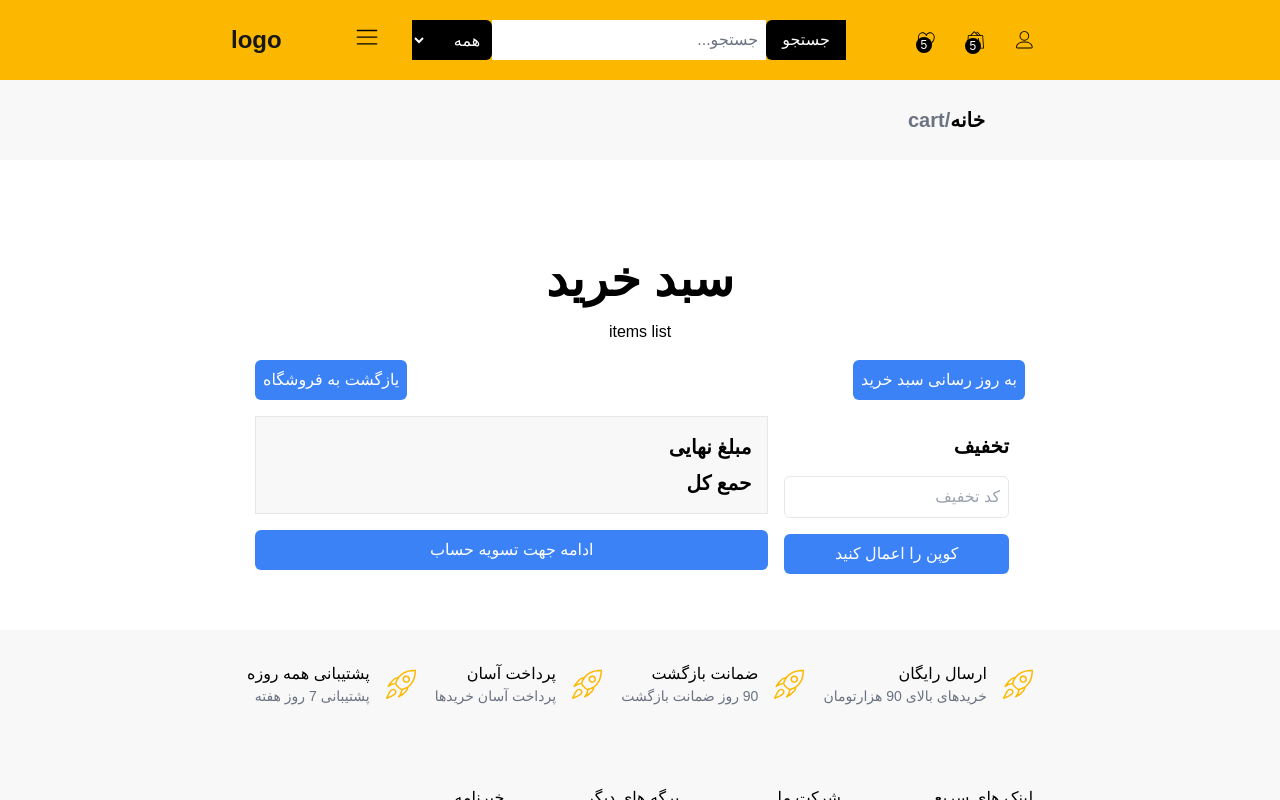
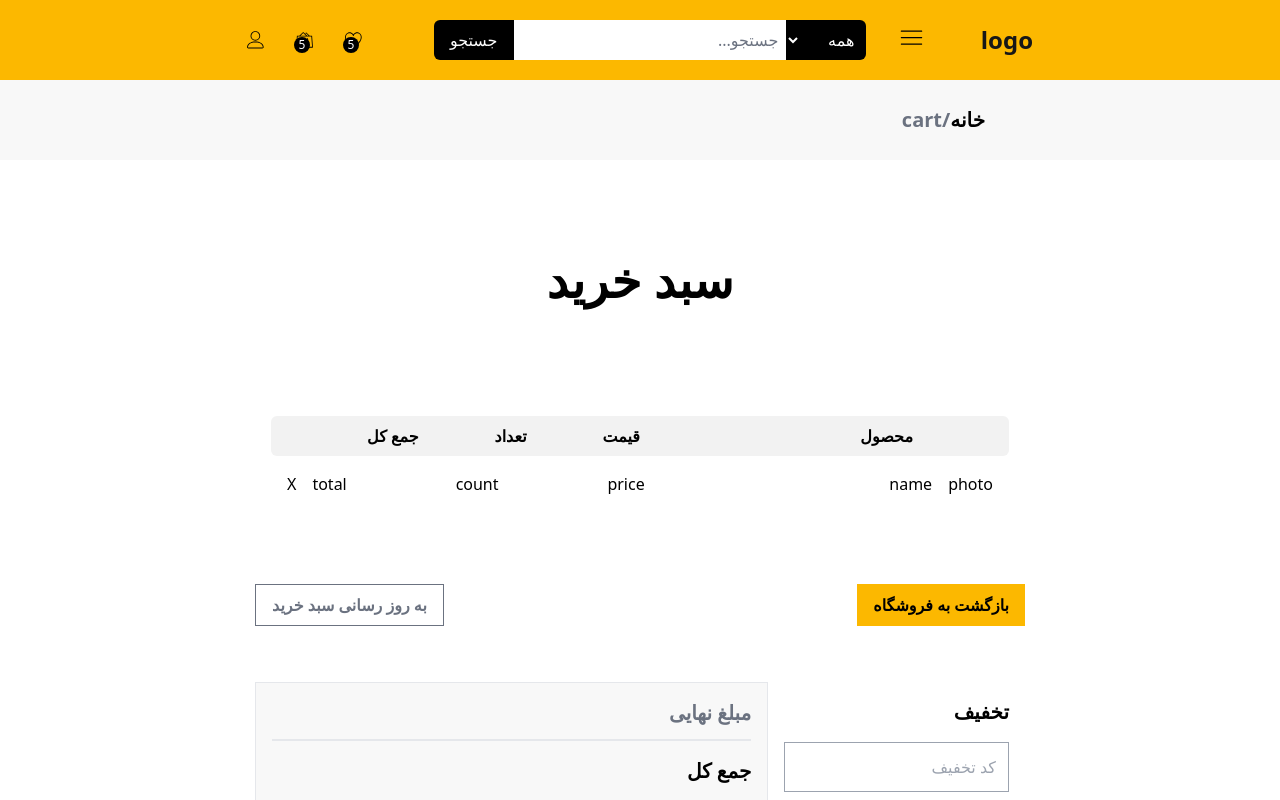
Before and after one commit to mohammad-nm/shopit, a Next.js app: page /cart in a window 1280 px wide. Shown: the top 800 px of the page. Built offline with nearby package versions, Linux system fonts and the light colour scheme.

Commit message:
Update Cart page

```diff
--- a/app/cart/page.tsx
+++ b/app/cart/page.tsx
@@ -4,18 +4,42 @@ import Route from "@/components/Route";
 
 export default function Wishlist() {
   return (
-    <div className="bg-[#fff] " dir="rtl">
+    <div className="bg-[#fff] ">
       <Navbar />
       <Route />
-      <div className="flex flex-col gap-4 p-10 text-black justify-center items-center mt-14  max-w-[850px] mx-auto">
-        <div className="text-5xl font-bold">سبد خرید</div>
-        <div>items list</div>
-        <div className="flex justify-between w-full">
-          <button className="bg-blue-500 text-white p-2 rounded-md">
+      <div
+        className="flex flex-col gap-4 p-10 text-black justify-center items-center mt-14  max-w-[850px] mx-auto mb-20"
+        dir="rtl"
+      >
+        <div className="text-5xl font-bold mb-20">سبد خرید</div>
+        <div className=" w-full p-4 flex flex-col items-center mb-10">
+          <div className="text-md font-bold flex justify-between w-full px-24 bg-[#f2f2f2] rounded-md p-2">
+            <div className="w-1/2">محصول</div>
+            <div className="w-1/2 flex justify-between">
+              <div>قیمت</div>
+              <div>تعداد</div>
+              <div>جمع کل</div>
+            </div>
+          </div>
+          <div className="w-full flex p-4 gap-4">
+            <div className="w-1/2 flex gap-4">
+              <div>photo</div>
+              <div>name</div>
+            </div>
+            <div className="w-1/2 flex justify-between">
+              <div>price</div>
+              <div>count</div>
+              <div>total</div>
+            </div>
+            <button>X</button>
+          </div>
+        </div>
+        <div className="flex justify-between w-full gap-4 mb-10">
+          <button className="bg-[#fcb800] text-black px-4 py-2 hover:bg-[#e9e6ed] transition-all duration-300 font-bold">
+            بازگشت به فروشگاه
+          </button>
+          <button className="border border-gray-500 text-gray-500 px-4 py-2 hover:bg-[#e9e6ed] transition-all duration-300 font-bold">
             به روز رسانی سبد خرید
-          </button>
-          <button className="bg-blue-500 text-white p-2 rounded-md">
-            یازگشت به فروشگاه{" "}
           </button>
         </div>
         <div className="flex w-full">
@@ -27,19 +51,21 @@ export default function Wishlist() {
                 name=""
                 id=""
                 placeholder="کد تخفیف"
-                className="border p-2 rounded-md"
+                className="border p-3  w-full border-gray-400"
               />
             </div>
-            <button className="bg-blue-500 text-white p-2 rounded-md">
+            <button className="border border-gray-500 text-gray-500 px-4 py-2 hover:bg-[#e9e6ed] transition-all duration-300 font-bold w-fit">
               کوپن را اعمال کنید
             </button>
           </div>
           <div className="w-2/3 flex flex-col gap-4">
             <div className="flex flex-col gap-2 text-xl font-bold border p-4 bg-[#f8f8f8]">
-              <div>مبلغ نهایی</div>
-              <div> حمع کل</div>
+              <div className="text-gray-500 border-b-2 pb-3 mb-2">
+                مبلغ نهایی
+              </div>
+              <div> جمع کل</div>
             </div>
-            <button className="bg-blue-500 text-white p-2 rounded-md">
+            <button className="bg-[#fcb800] text-black px-4 py-2 hover:bg-[#e9e6ed] transition-all duration-300 font-bold">
               ادامه جهت تسویه حساب
             </button>
           </div>
--- a/app/layout.tsx
+++ b/app/layout.tsx
@@ -1,17 +1,6 @@
 import type { Metadata } from "next";
 import localFont from "next/font/local";
 import "./globals.css";
-
-const geistSans = localFont({
-  src: "./fonts/GeistVF.woff",
-  variable: "--font-geist-sans",
-  weight: "100 900",
-});
-const geistMono = localFont({
-  src: "./fonts/GeistMonoVF.woff",
-  variable: "--font-geist-mono",
-  weight: "100 900",
-});
 
 export const metadata: Metadata = {
   title: "Shopit",
@@ -34,11 +23,7 @@ export default function RootLayout({
 }>) {
   return (
     <html lang="en">
-      <body
-        className={`${geistSans.variable} ${geistMono.variable} antialiased`}
-      >
-        {children}
-      </body>
+      <body className={` antialiased font-sans`}>{children}</body>
     </html>
   );
 }
--- a/components/footer/Links.tsx
+++ b/components/footer/Links.tsx
@@ -4,7 +4,7 @@ export default function Links() {
   return (
     <div className="flex justify-between px-8 py-4 my-4">
       <div className="flex flex-col gap-2">
-        <div>لینک های سریع</div>
+        <div className="font-bold text-xl">لینک های سریع</div>
         <div className="flex flex-col gap-2">
           <Link href="/">ارسال</Link>
           <Link href="/">حریم خصوصی</Link>
@@ -14,7 +14,7 @@ export default function Links() {
         </div>
       </div>
       <div className="flex flex-col gap-2">
-        <div>شرکت ما</div>
+        <div className="font-bold text-xl">شرکت ما</div>
         <div className="flex flex-col gap-2">
           <Link href="/">درباره ما</Link>
           <Link href="/">سوابق ما</Link>
@@ -25,7 +25,7 @@ export default function Links() {
       </div>
       <div className="flex flex-col gap-2">
         {" "}
-        <div>برگه های دیگر</div>
+        <div className="font-bold text-xl">برگه های دیگر</div>
         <div className="flex flex-col gap-2">
           <Link href="/">پرداخت</Link>
           <Link href="/">فروشگاه</Link>
@@ -36,7 +36,7 @@ export default function Links() {
       </div>
       <div className="flex flex-col gap-2">
         {" "}
-        <div>خبرنامه</div>
+        <div className="font-bold text-xl">خبرنامه</div>
         <div>
           <button>اشتراک</button>
           <input type="text" placeholder="ایمیل" />
```
